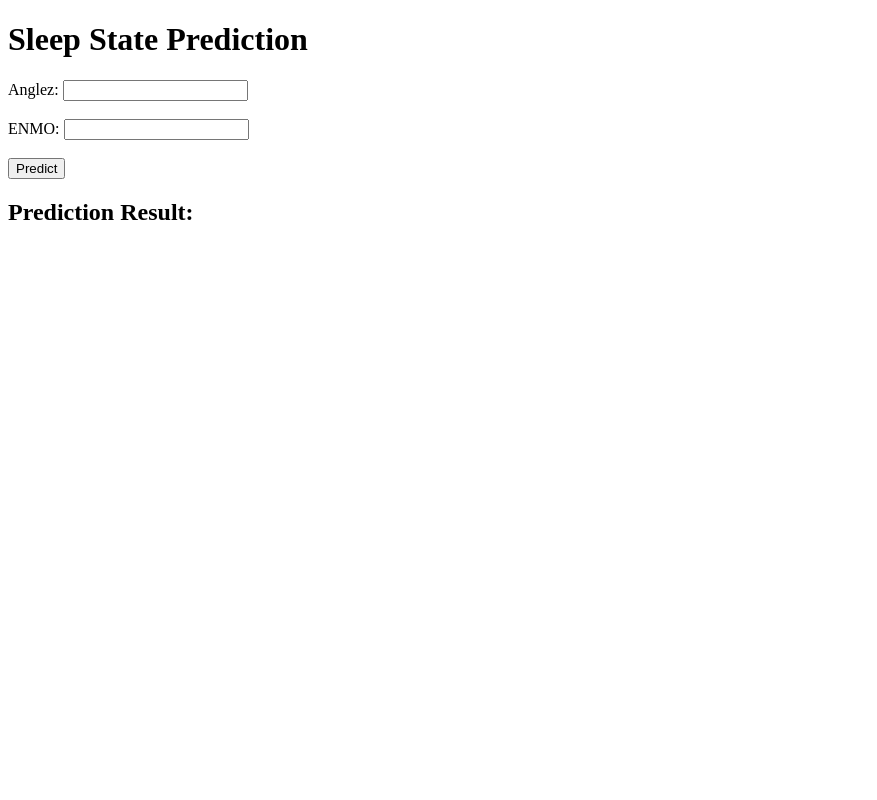
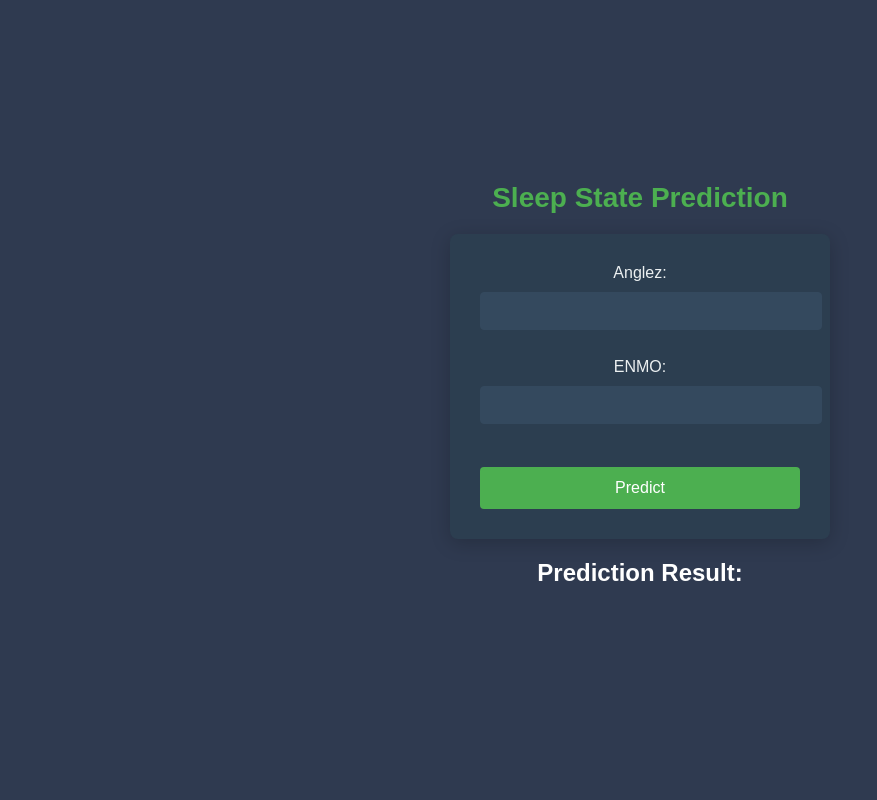
Before and after one commit to Krmjn09/Analyzing_Accelerometer_Data_for_Sleep_Monitoring, a Flask app: page / in a window 1280 px wide. Shown: the whole page, without its empty margins (0-877 px from the left). Run offline with Flask 3, Linux system fonts and the light colour scheme; parts of the project's set-up code (start-up, migrations or seed data) failed here and were passed over.

Commit message:
commited

```diff
--- a/templates/index.html
+++ b/templates/index.html
@@ -5,6 +5,74 @@
     <meta name="viewport" content="width=device-width, initial-scale=1.0" />
     <title>Prediction Website</title>
     <script src="https://code.jquery.com/jquery-3.6.0.min.js"></script>
+    <style>
+      body {
+        font-family: Arial, sans-serif;
+        background-color: #2f3a50;
+        margin: 0;
+        padding: 0;
+        display: flex;
+        justify-content: center;
+        align-items: center;
+        height: 100vh;
+        flex-direction: column;
+        color: white;
+      }
+      h1 {
+        color: #4caf50;
+        font-size: 28px;
+        margin-bottom: 20px;
+      }
+      form {
+        background-color: #2c3e50;
+        padding: 30px;
+        border-radius: 8px;
+        box-shadow: 0 4px 20px rgba(0, 0, 0, 0.2);
+        width: 320px;
+        text-align: center;
+      }
+      label {
+        font-size: 16px;
+        color: #ecf0f1;
+      }
+      input {
+        margin: 10px 0;
+        padding: 10px;
+        width: 100%;
+        border: 1px solid #34495e;
+        border-radius: 4px;
+        background-color: #34495e;
+        color: #ecf0f1;
+        font-size: 14px;
+      }
+      input:focus {
+        border-color: #4caf50;
+        outline: none;
+      }
+      button {
+        background-color: #4caf50;
+        color: white;
+        border: none;
+        padding: 12px;
+        width: 100%;
+        border-radius: 4px;
+        cursor: pointer;
+        font-size: 16px;
+        margin-top: 15px;
+      }
+      button:hover {
+        background-color: #45a049;
+      }
+      #result {
+        margin-top: 30px;
+        font-size: 18px;
+        color: #d69d7e;
+      }
+      .error-message {
+        color: red;
+        font-size: 16px;
+      }
+    </style>
   </head>
   <body>
     <h1>Sleep State Prediction</h1>
@@ -36,19 +104,21 @@
             data: JSON.stringify({ anglez, enmo }),
             success: function (response) {
               $("#result").html(`
-    <p style="font-size: 16px; color: #333; font-weight: bold;">
+                <p style="font-size: 16px; color: #ecf0f1; font-weight: bold;">
                     Prediction: ${
-          response.prediction === 1 ? "1 (I am asleep)" : "0 (I am awake)"
+                      response.prediction === 1
+                        ? "1 (I am asleep)"
+                        : "0 (I am awake)"
                     }
                 </p>
-    <p style="font-size: 14px; color: #555;">
+                <p style="font-size: 14px; color: #bdc3c7;">
                     Probabilities: ${response.probabilities}
                 </p>
               `)
             },
             error: function (error) {
               $("#result").html(
-                '<p style="color:red;">Error: ' +
+                '<p class="error-message">Error: ' +
                   error.responseJSON.error +
                   "</p>"
               )
```
Also changed, not shown: static/styles.css (deleted), 1 other file. Lines whose indentation alone changed are shown as unchanged.
